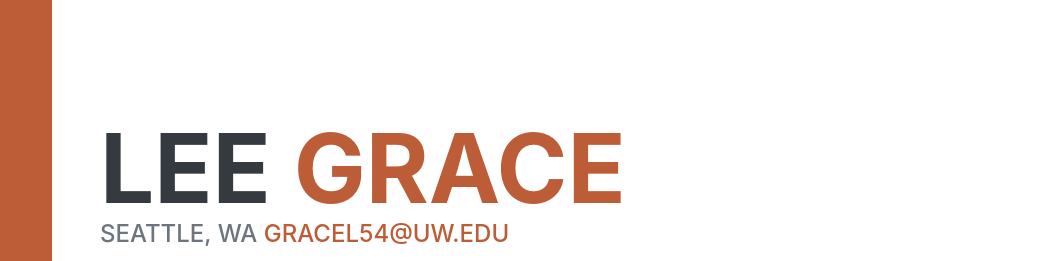
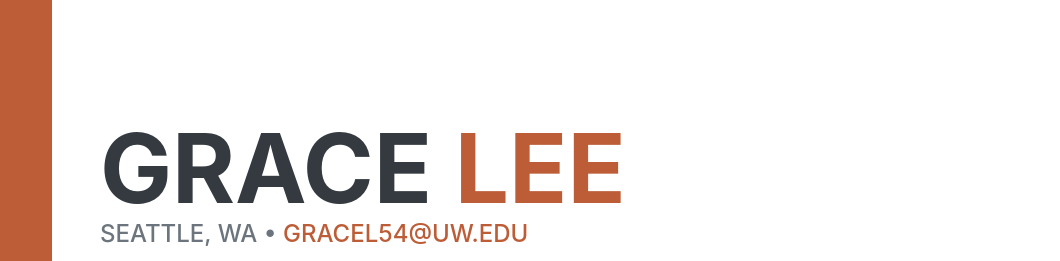
Before and after one commit to gracel54/gracel54.github.io, a plain HTML site: page index.html in a window 1280 px wide. Shown: the part 110-371 px from the top of the page, 220-1280 px from the left. Drawn offline with nearby package versions, Linux system fonts and the light colour scheme; a web font is replaced by a local one.

Commit message:
fixed title and name

```diff
--- a/index.html
+++ b/index.html
@@ -5,7 +5,7 @@
         <meta name="viewport" content="width=device-width, initial-scale=1, shrink-to-fit=no" />
         <meta name="description" content="" />
         <meta name="author" content="" />
-        <title>Resume - Start Bootstrap Theme</title>
+        <title>Grace Lee - Digital Resume</title>
         <link rel="icon" type="image/x-icon" href="assets/img/favicon.ico"/>
         <!-- Font Awesome icons (free version)-->
         <script src="https://use.fontawesome.com/releases/v5.15.1/js/all.js" crossorigin="anonymous"></script>
@@ -39,11 +39,11 @@
             <section class="resume-section" id="about">
                 <div class="resume-section-content">
                     <h1 class="mb-0">
-                        Lee
-                        <span class="text-primary">Grace</span>
+                        Grace
+                        <span class="text-primary">Lee</span>
                     </h1>
                     <div class="subheading mb-5">
-                        Seattle, WA
+                        Seattle, WA •
                         <a href="mailto:name@email.com">gracel54@uw.edu</a>
                     </div>
                     <p class="lead mb-5">I am a senior studying Geography: Data Science at the University of Washington currently looking for work in Data or Geographic Information Systems.</p>
```
